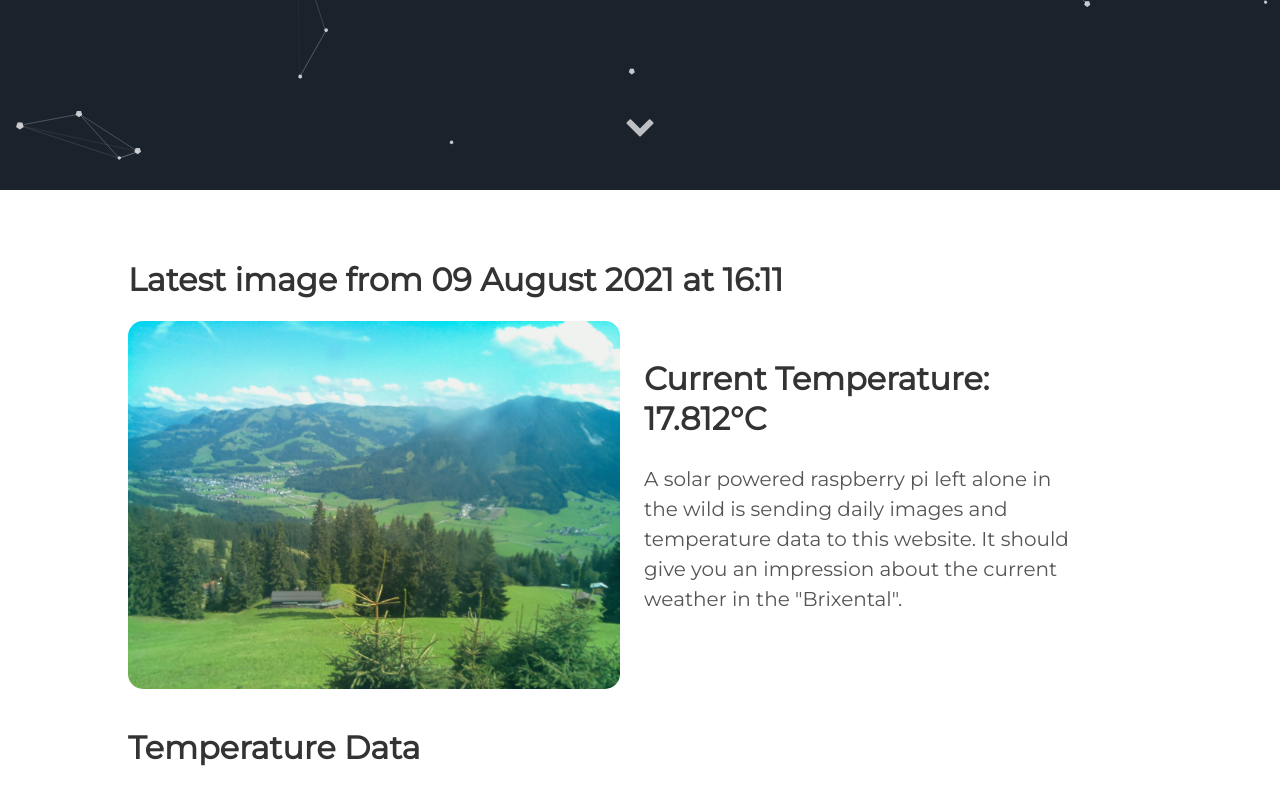
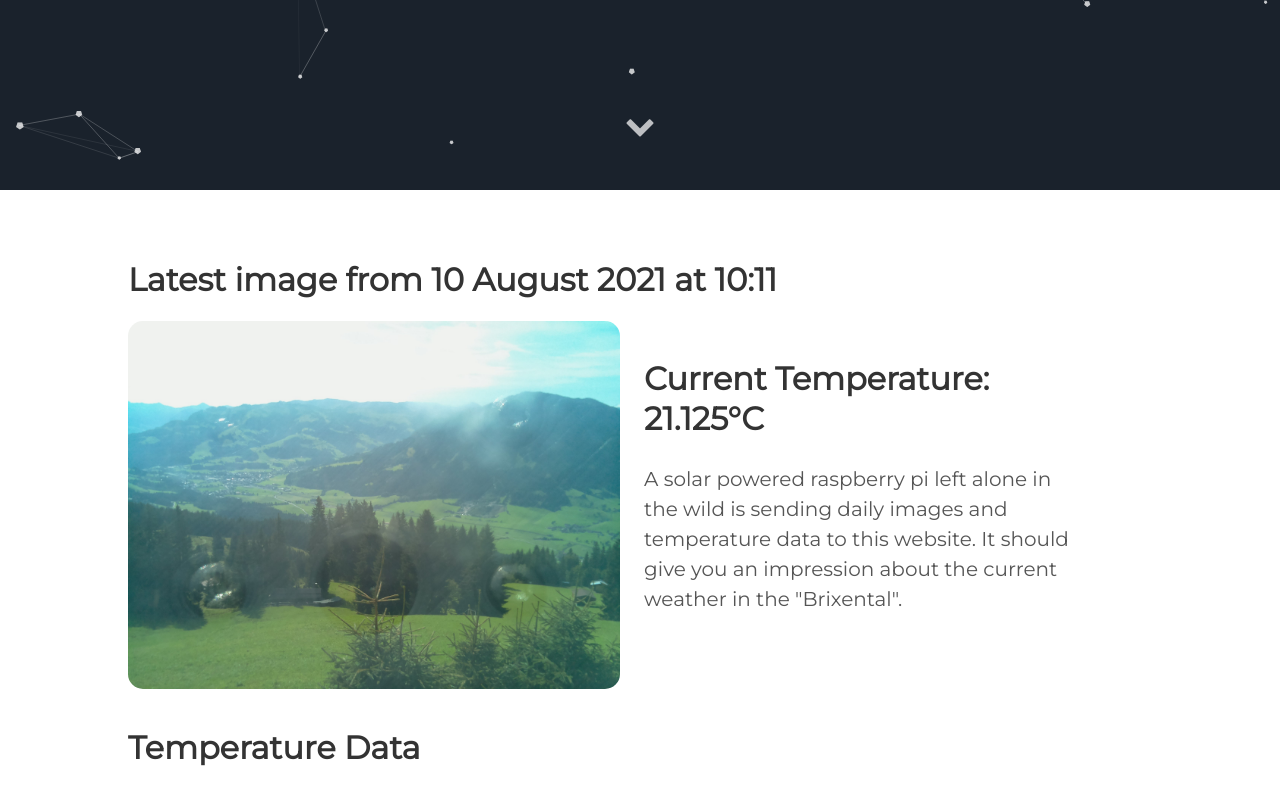
Before and after one commit to vektorious/vektorious.github.io, a Jekyll site: the page built from resources/huette.md, in a window 1280 px wide and 900 px high, scrolled down 710 px. Shown: the top 805 px of the window. Built offline with Jekyll 4.4.1, drawn with Linux system fonts in a browser that asks for light colours.

Commit message:
I'm a bot beep boop

```diff
--- a/resources/huette.md
+++ b/resources/huette.md
@@ -6,13 +6,13 @@
 description: 'Live image from the Austrian alps'
 twitter_text: ' '
 ---
-## Latest image from 09 August 2021 at 16:11
+## Latest image from 10 August 2021 at 10:11
 <div class="huette">
   <div class="huette-image">
     <img src="{{ "/assets/img/huette.jpg" | prepend: site.baseurl }}">
   </div>
   <div class="huette-text">
-        <h2>Current Temperature: 17.812°C</h2>
+        <h2>Current Temperature: 21.125°C</h2>
         <p>A solar powered raspberry pi left alone in the wild is sending daily images and temperature data to this website. It should give you an impression about the current weather in the "Brixental".</p>
 
   </div>
```
Also changed, not shown: rpi-script/2021-08-10_101008.txt (renamed from rpi-script/2021-08-09_161008.txt, +5 -5 lines), rpi-script/huette.md (+2 -2 lines), assets/img/huette.jpg, assets/img/temp_plot.png, rpi-script/temp_plot.png, 1 other file.
